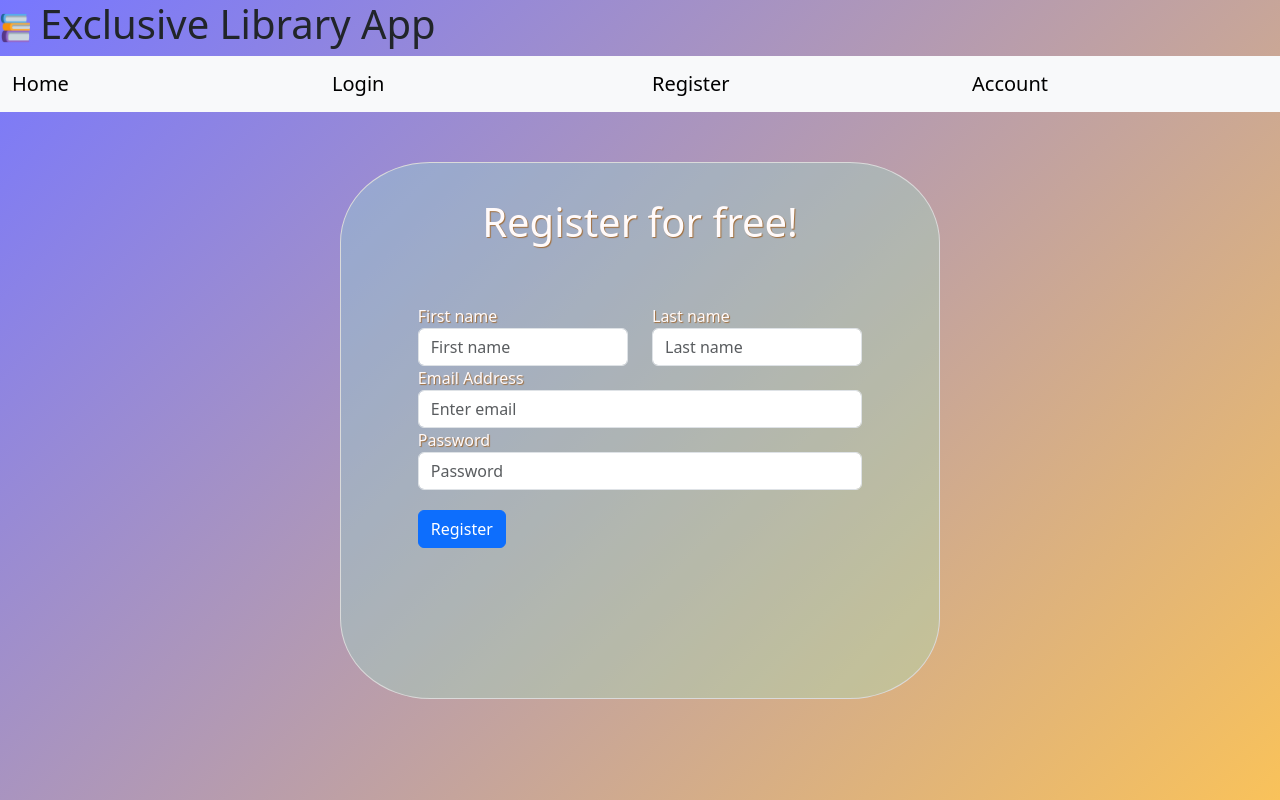
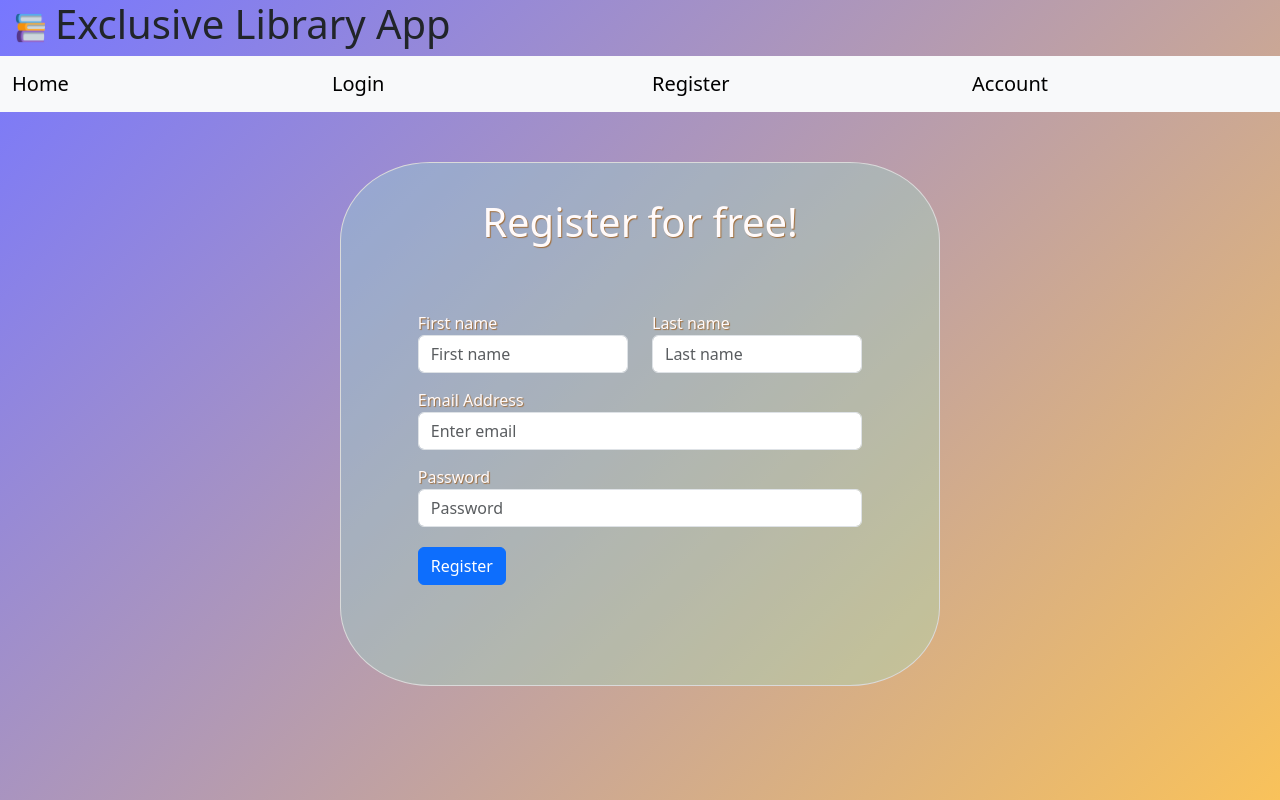
Before and after one commit to NKP1229/BookBuddy, a React (Vite) app: page /register in a window 1280 px wide. Built offline with nearby package versions, Linux system fonts and the light colour scheme.

Commit message:
more css changes

```diff
--- a/src/index.css
+++ b/src/index.css
@@ -9,6 +9,7 @@ body {
 #logo-image {
   width: 30px;
   margin-right: 10px;
+  margin-left: 15px;
 }
 
 /* Add your own custom styles here */
@@ -20,7 +21,7 @@ body {
   text-shadow: 1px 1px 1px rgb(161, 110, 59);
   margin: 50px auto;
   background-color: rgba(147, 231, 203, 0.3);
-  padding: 35px 6% 150px 6%;
+  padding: 35px 6% 100px 6%;
   border-radius: 15%;
   border: 1px solid rgb(218, 218, 218);
 
@@ -32,6 +33,9 @@ body {
   text-align: center;
   padding-bottom: 50px;
 
+}
+.form-group{
+  margin-top: 15px;
 }
 .myBooks {
   list-style: none;
@@ -87,6 +91,8 @@ h2{
 }
 .accountDetails {
   text-align: center;
+  color: snow;
+  text-shadow: 1px 1px 1px rgb(161, 110, 59);
   padding-top: 30px;
   padding-bottom: 30px;
   width: 60%;
@@ -104,6 +110,9 @@ h2{
   margin: 10px;
   border-radius: 3px;
 }
+.LogOut:hover{
+  background-color: rgb(224, 223, 223);
+}
 .search-container{
   padding-top: 10px;
 }
```
